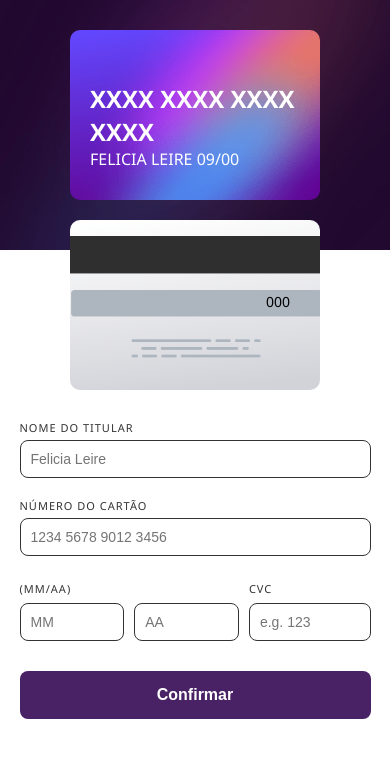
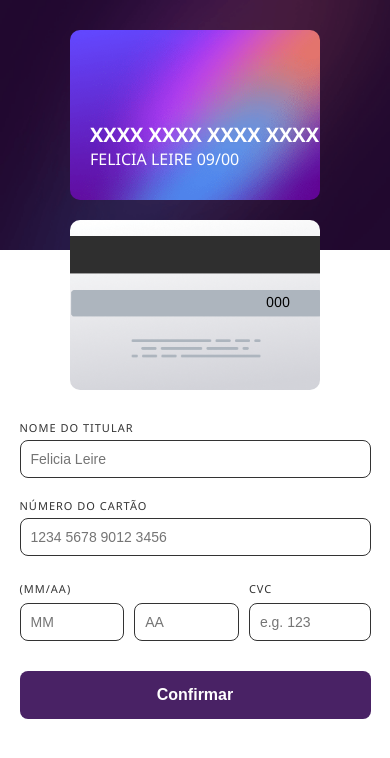
Before and after one commit to lucasSouza225/formulario_detalhes_cartao, a plain HTML site: page index.html in a window 390 px wide. Drawn offline with Linux system fonts and the light colour scheme.

Commit message:
arruamndo o h2 que aparece o numero do cartao quano ta responsivo

```diff
--- a/css/style.css
+++ b/css/style.css
@@ -203,8 +203,8 @@ button:hover {
     margin: 10px 0;
   }
 
-  .numero-cartao {
-    font-size: 16px;
+  #numero-cartao  {
+    font-size: 20px;
   }
 
   .linha-baixo {
--- a/js/script.js
+++ b/js/script.js
@@ -24,7 +24,7 @@ let erro = document.getElementById('erro')
   let numeroFormatado = numero.replace(/(.{4})/g, '$1 ')
 
   document.getElementById('nome-cartao').innerHTML = nome
-  document.getElementById('numero-cartao').innerHTML = `<p>${numeroFormatado}</p>`
+  document.getElementById('numero-cartao').innerHTML = numeroFormatado
   document.getElementById('vencimento-cartao').innerHTML = `${mes}/${ano}`
   document.getElementById('cvc-cartao').innerHTML = cvc
 
```
